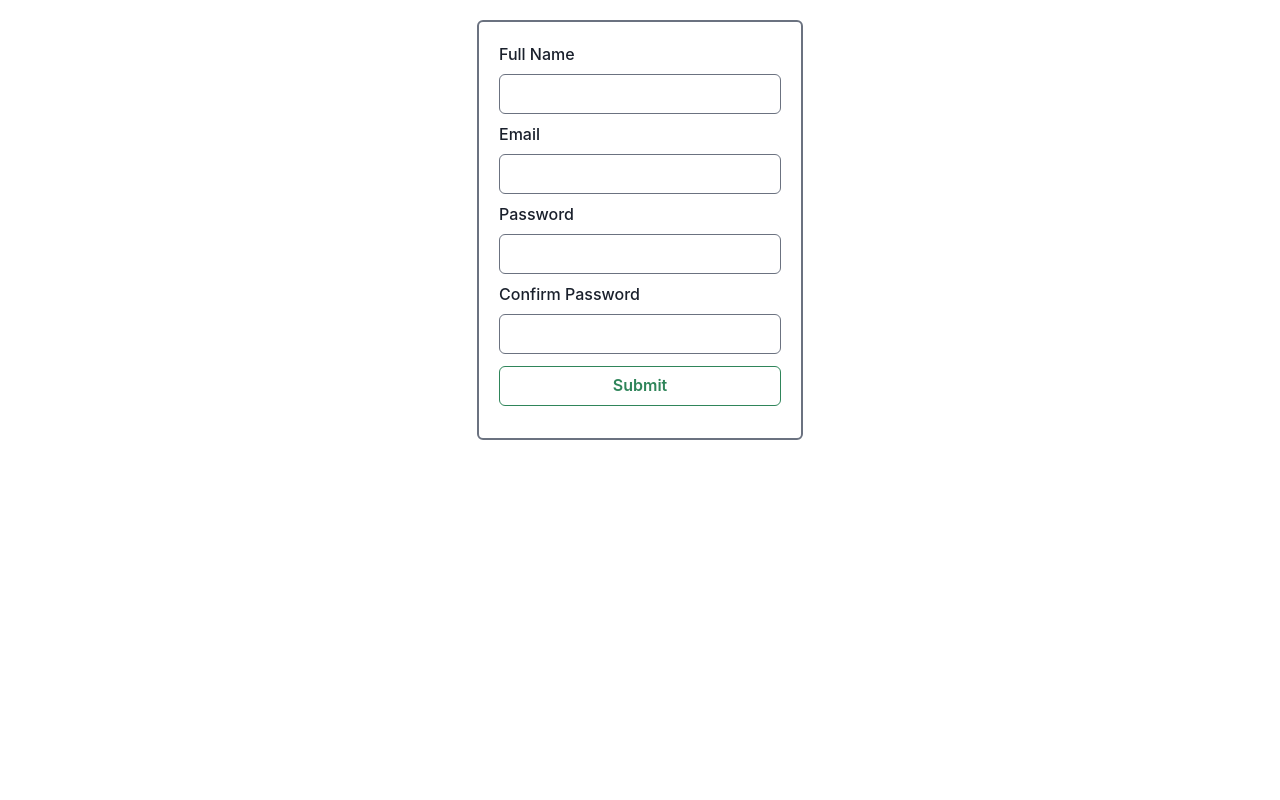
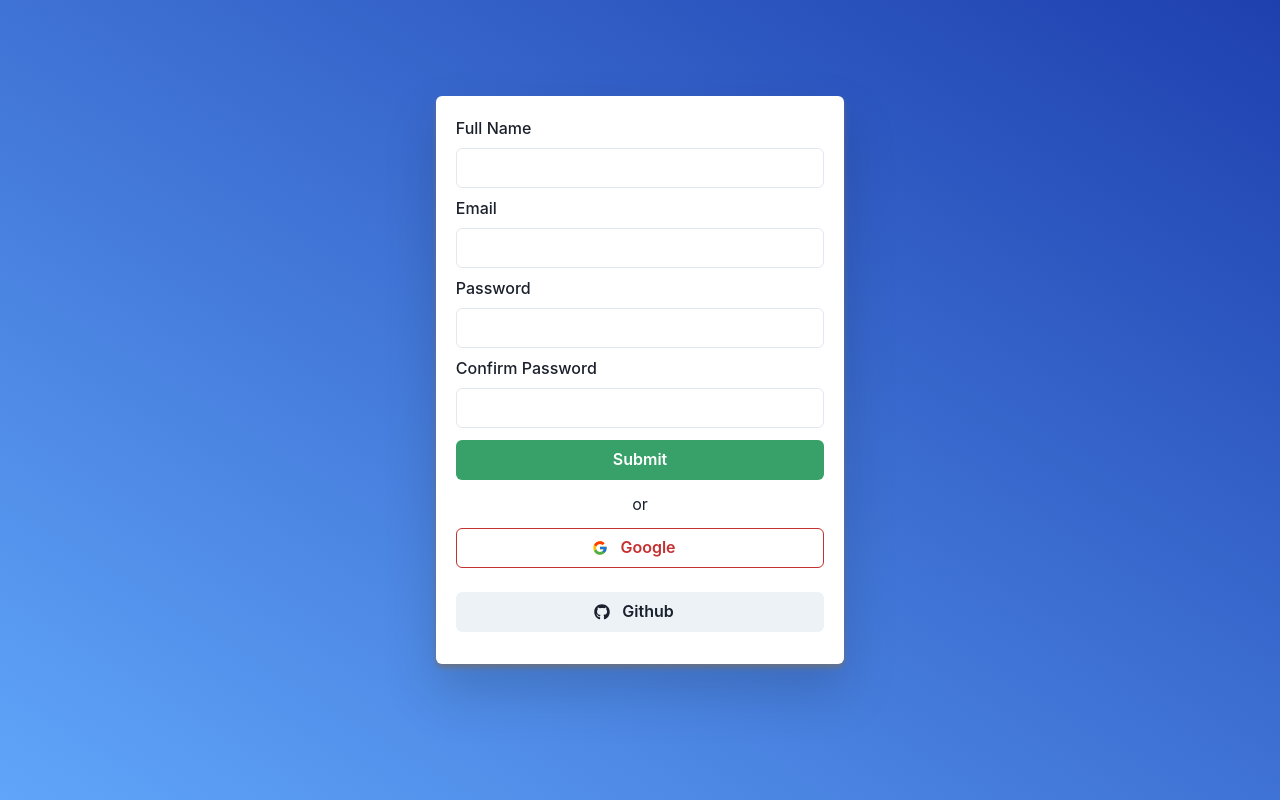
Before and after one commit to Pulukuri-Mohan-Sai-Chandra/product_invetory, a React (Vite) app in the folder web/: page /signup in a window 1280 px wide. Built offline with nearby package versions, Linux system fonts and the light colour scheme.

Commit message:
Implemented a partial authentication for Google OAuth

```diff
--- a/web/package.json
+++ b/web/package.json
@@ -13,11 +13,14 @@
     "@chakra-ui/react": "^2.10.3",
     "@emotion/react": "^11.13.3",
     "@emotion/styled": "^11.13.0",
+    "@react-oauth/google": "^0.12.1",
+    "@types/axios": "^0.9.36",
     "@types/uuid": "^10.0.0",
     "axios": "^1.7.7",
     "framer-motion": "^11.11.9",
     "react": "^18.3.1",
     "react-dom": "^18.3.1",
+    "react-icons": "^5.3.0",
     "react-router-dom": "^6.27.0",
     "uuid": "^10.0.0"
   },
--- a/web/src/Components/User/UserLogin.tsx
+++ b/web/src/Components/User/UserLogin.tsx
@@ -2,7 +2,7 @@ import { Input, Button, FormLabel } from "@chakra-ui/react";
 
 const UserLogin = () => {
   return (
-    <div className="h-screen bg-gradient-to-tr from-blue-600 to-pink-600">
+    <div className="h-screen bg-gradient-to-tr from-blue-400 to-blue-800">
       <div className="bg-white w-max rounded-md p-5 mx-auto relative top-24 shadow-md shadow-gray-500 drop-shadow-2xl">
         <FormLabel>Email Address</FormLabel>
         <Input placeholder="Email Address" />
--- a/web/src/Components/User/UserSignUp.tsx
+++ b/web/src/Components/User/UserSignUp.tsx
@@ -1,6 +1,13 @@
 import { useState } from "react";
-import { Input, FormLabel, Button } from "@chakra-ui/react";
+import { Input, FormLabel, Button,Text } from "@chakra-ui/react";
+import axios from 'axios'
+import { FcGoogle } from "react-icons/fc";
+import { FaGithub } from "react-icons/fa6";
+import {GoogleLogin} from '@react-oauth/google'
+
 import { User } from "./UserType";
+import { useNavigate } from "react-router-dom";
+
 
 const UserSignUp = () => {
   const [user, SetUser] = useState<User>({
@@ -9,15 +16,26 @@ const UserSignUp = () => {
     user_password: "",
     cnf_password: "",
   });
+  const [googleLogin,SetGoogleLogin] = useState<boolean>(false)
+  const navigate = useNavigate();
   const handleChange = (e: React.ChangeEvent<HTMLInputElement>) => {
     SetUser({ ...user, [e.target.name]: e.target.value });
   };
   const handleClick = () => {
     console.log(user);
   };
+  const google_auth = async()=>{
+    return(
+      <GoogleLogin onSuccess={(res)=>console.log(res)} onError={()=>console.log("Error Occured")} />
+    )
+  }
+
+  const github_auth = ()=>{
+
+  }
   return (
-    <div>
-      <div className="flex flex-col w-max border-2 border-solid border-gray-500 rounded-md mx-auto p-5 my-5">
+    <div className="h-screen bg-gradient-to-tr from-blue-400 to-blue-800">
+      <div className="bg-white w-max rounded-md p-5 mx-auto relative top-24 shadow-md shadow-gray-500 drop-shadow-2xl">
         <FormLabel htmlFor="username">Full Name</FormLabel>
         <Input
           onChange={handleChange}
@@ -59,11 +77,23 @@ const UserSignUp = () => {
         <Button
           className="my-3"
           width="full"
-          variant="outline"
+          variant="solid"
           colorScheme="green"
           onClick={handleClick}
         >
           Submit
+        </Button>
+        <div className="text-center">
+        <Text textStyle="xs"> or</Text>
+        </div>
+        <Button  onClick={google_auth} className="my-3" width="full" variant="outline" colorScheme="red" >
+          <FcGoogle/> <span className="mx-3">Google</span>
+        </Button>
+        <Button  className="my-3" width="full" variant="solid" colorScheme="gray" >
+          <FaGithub/>
+          <span className="mx-3">
+            Github
+          </span>
         </Button>
       </div>
     </div>
```
Also changed, not shown: 1 other file (tests, documents, lock files or other folders).
